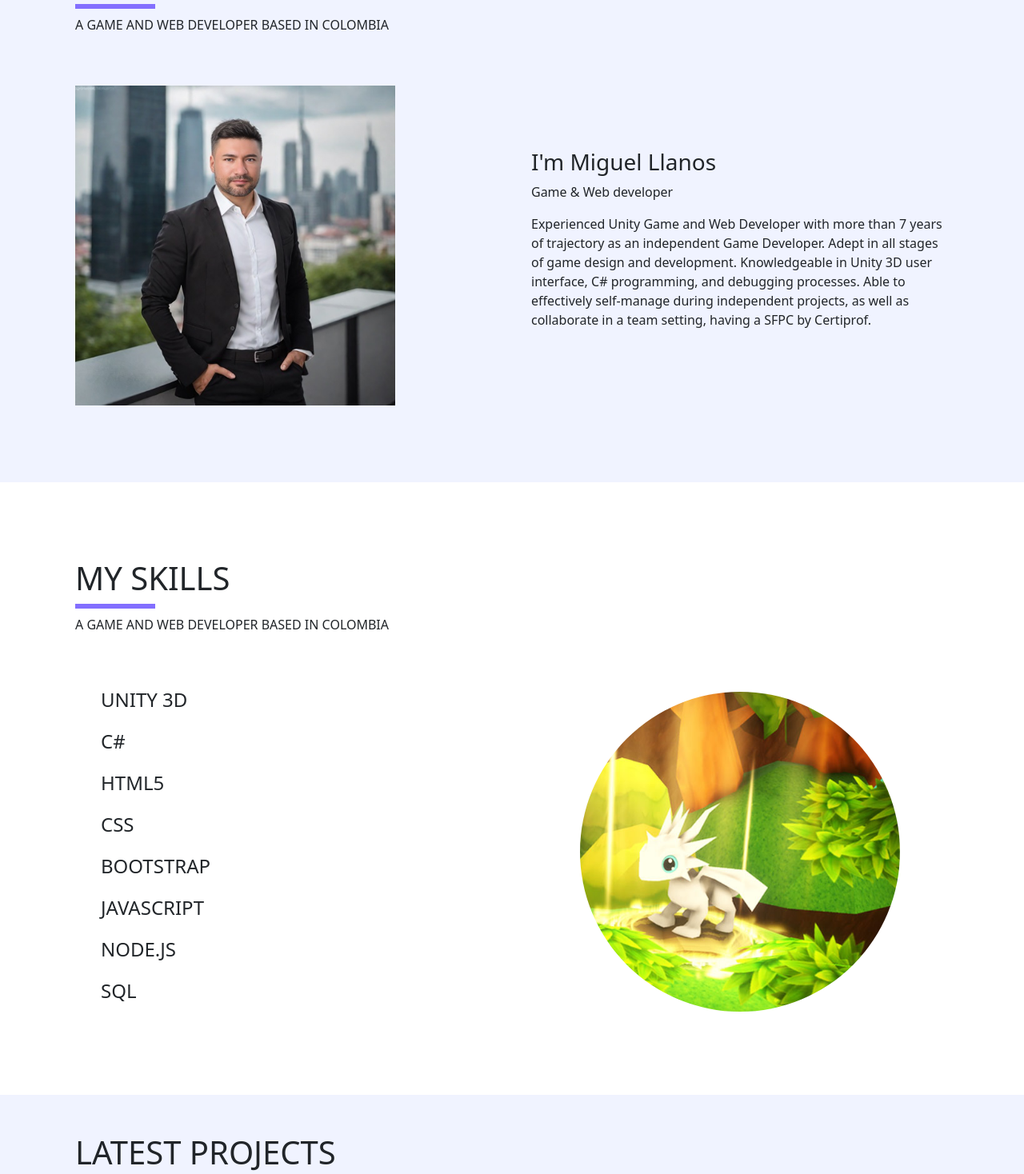
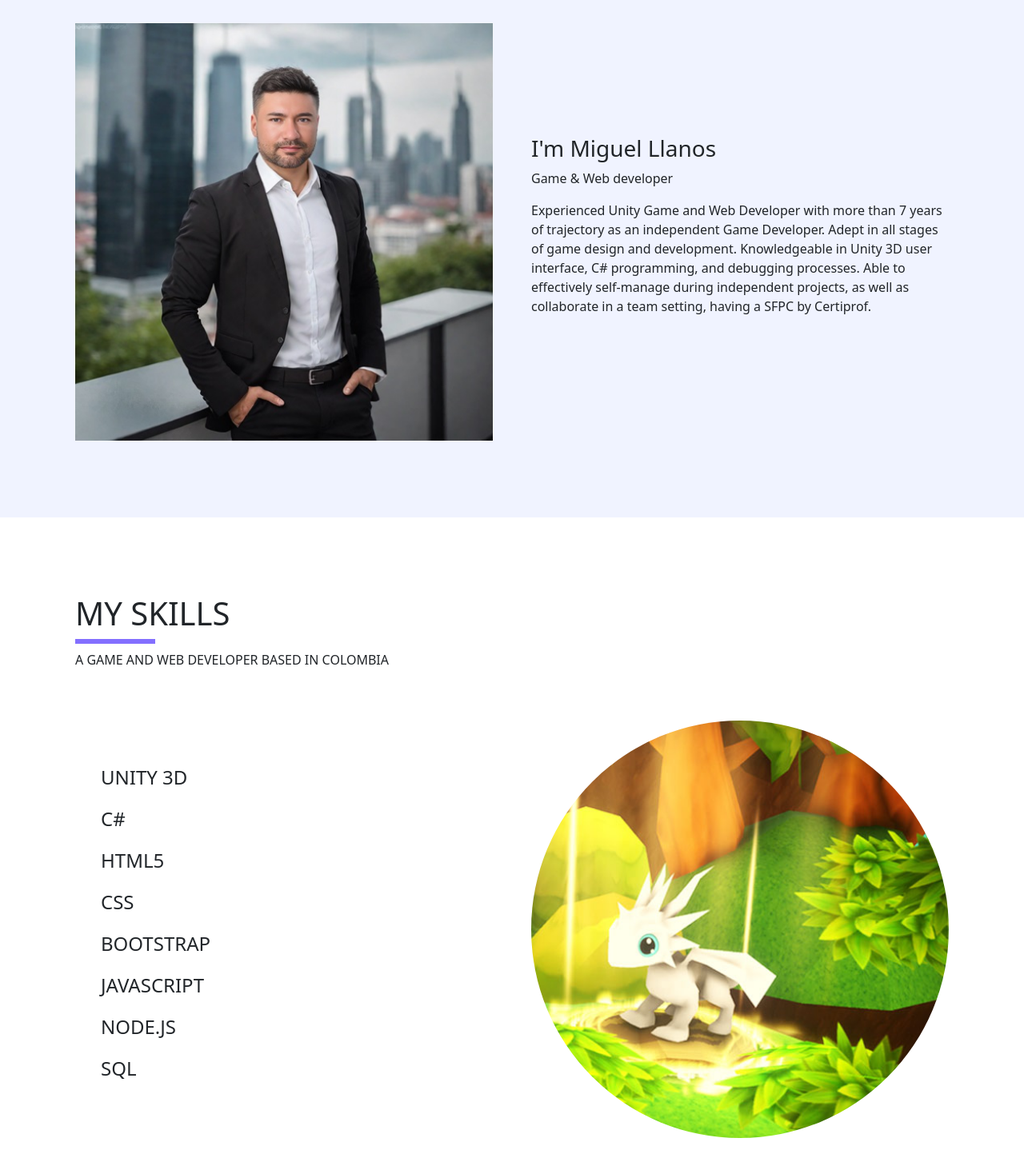
Before and after one commit to SnowMike11/Capstone-Bootstrap, a plain HTML site: page index.html in a window 1280 px wide. Shown: the part 843-2311 px from the top of the page at 80% size. Drawn offline with nearby package versions, Linux system fonts and the light colour scheme.

Commit message:
Update index.html

```diff
--- a/index.html
+++ b/index.html
@@ -12,7 +12,7 @@
         <div class="container col-xxl-8 px-4 pt-5">
             <div class="row flex-lg-row-reverse align-items-center g-5 pt-5">
               <div class="col-10 col-sm-8 col-lg-6">
-                <img src="./Asets/Images/mike-2-1024.png"  height="600" loading="lazy">
+                <img src="./Asets/Images/mike-2-1024.png" class="d-block mx-lg-auto img-fluid" width="700" height="500" loading="lazy">
               </div>
               <div class="col-lg-6">
                 <p class="greetings white-text">Hello there...</p>
@@ -37,7 +37,7 @@
                     <p class="pt-2">A GAME AND WEB DEVELOPER BASED IN COLOMBIA</p>
                 </div>
                 <div class="col-10 col-lg-6">
-                    <img src="./Asets/Images/Miguel Llanos 512x512.jpg" height="400" loading="lazy">
+                    <img src="./Asets/Images/Miguel Llanos 512x512.jpg" class="d-block mx-lg-auto img-fluid" width="700" height="500" loading="lazy">
                 </div>
                 <div class="col-lg-6">
                     <h3>I'm Miguel Llanos</h3>
@@ -72,7 +72,7 @@
                 </ul>
               </div>
               <div class="col-lg-6 px-4 pic-container">
-                <img src="./Asets/Images/dragon.jpg" height="400" loading="lazy" class="rounded-picture">
+                <img src="./Asets/Images/dragon.jpg" class="d-block mx-lg-auto img-fluid rounded-picture" width="700" height="500"  loading="lazy">
               </div>
             </div>
           </div>
```
